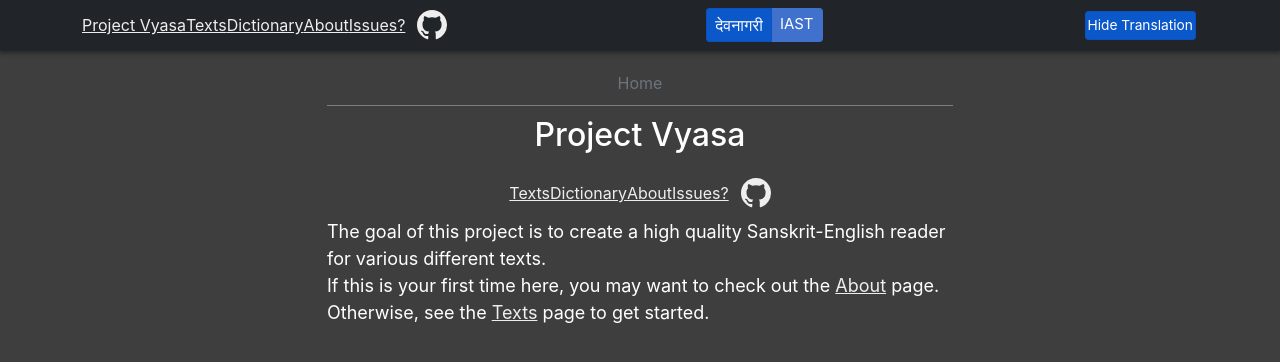
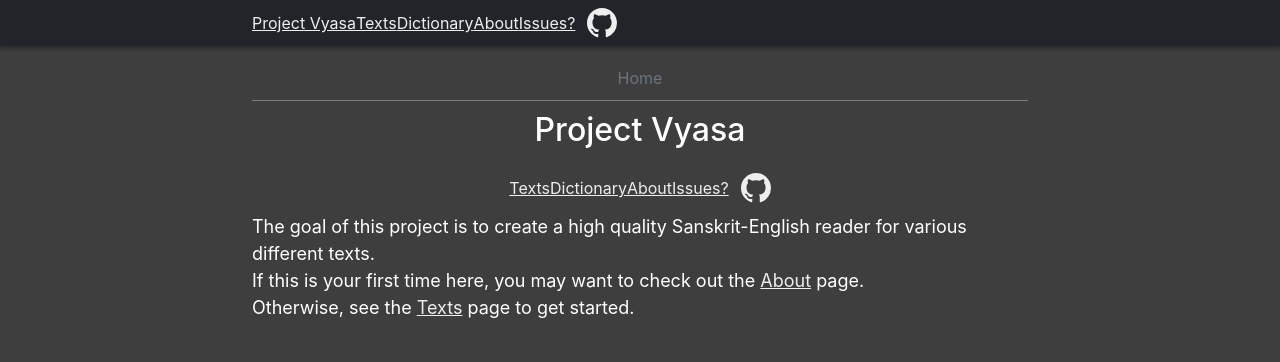
Before and after one commit to pmarathe25/Project-Vyasa, a Gatsby site: page / in a window 1280 px wide. Built offline with nearby package versions, Linux system fonts and the light colour scheme; Gatsby itself is replaced by a stand-in of ours.

Commit message:
Hides text-related buttons on non-text pages, reduces font size slightly

```diff
--- a/src/components/layout.js
+++ b/src/components/layout.js
@@ -9,7 +9,7 @@ import { TranslationToggle } from './translationToggle'
 import { TransliterationModeSelect } from './transliterationModeSelect'
 import NavMenu from './navMenu'
 
-const Layout = ({ location, pageTitle, children, maxWidth = "var(--centered-content-width)" }) => {
+const Layout = ({ location, pageTitle, children, maxWidth = "var(--centered-content-width)", showTextSettings = false }) => {
     const data = useStaticQuery(graphql`
         query {
         site {
@@ -26,17 +26,17 @@ const Layout = ({ location, pageTitle, children, maxWidth = "var(--centered-cont
             <title>{pageTitle} | {data.site.siteMetadata.title}</title>
             <Seo location={location} title={pageTitle} />
             <AutohidingNavbar isExpanded={navExpanded} setIsExpanded={setNavExpanded}>
-                <Container>
+                <Container style={{ maxWidth: "var(--centered-content-width)" }}>
                     <Link to="/" className={brandLink}>
                         Project Vyasa
                     </Link>
 
                     <Navbar.Collapse id="responsive-navbar-nav">
                         <NavMenu navExpanded={navExpanded} useClass="top-bar-links" />
-                        <TransliterationModeSelect navExpanded={navExpanded} />
+                        {showTextSettings ? <TransliterationModeSelect navExpanded={navExpanded} /> : <></>}
                     </Navbar.Collapse>
 
-                    <TranslationToggle navExpanded={navExpanded} />
+                    {showTextSettings ? <TranslationToggle navExpanded={navExpanded} /> : <></>}
 
                     <Navbar.Toggle aria-controls="responsive-navbar-nav" />
                 </Container>
--- a/src/components/translationToggle.js
+++ b/src/components/translationToggle.js
@@ -6,11 +6,13 @@ import { SettingsContext } from "./settingsContext";
 export const TranslationToggle = ({ navExpanded }) => {
     const style = {
         fontSize: "13.75px",
+        width: "fit-content",
+        minWidth: "110px",
         height: "fit-content",
         marginTop: "auto",
         marginBottom: navExpanded ? "10px" : "auto",
-        marginLeft: navExpanded ? 0 : "auto",
-        marginRight: navExpanded ? 0 : "auto",
+        marginLeft: navExpanded ? "0px" : "auto",
+        marginRight: navExpanded ? "0px" : "auto",
         paddingLeft: "2px", paddingRight: "2px",
         paddingTop: "3px", paddingBottom: "3px",
     };
--- a/src/components/transliterationModeSelect.js
+++ b/src/components/transliterationModeSelect.js
@@ -5,11 +5,11 @@ import { SettingsContext } from "./settingsContext";
 
 export const TransliterationModeSelect = ({ navExpanded }) => {
     const style = {
-        paddingBottom: navExpanded ? "10px" : 0,
+        paddingBottom: navExpanded ? "10px" : "0px",
         height: "fit-content",
         marginTop: "auto", marginBottom: "auto",
-        marginLeft: navExpanded ? 0 : "auto",
-        marginRight: navExpanded ? 0 : "auto"
+        marginLeft: navExpanded ? "0px" : "auto",
+        marginRight: navExpanded ? "0px" : "auto",
     };
 
     return (
--- a/src/components/verse.js
+++ b/src/components/verse.js
@@ -189,7 +189,7 @@ const Verse = ({ text, wordByWord, translation }) => {
         marginBottom: "8px",
     };
 
-    const fontSize = isMobile ? "17px" : "19.5px";
+    const fontSize = isMobile ? "17px" : "19px";
     const translationFontSize = isMobile ? "14.75px" : "16px";
 
     const verseTextComp = (
--- a/src/pages/texts/{textJson.work}/{textJson.section}.js
+++ b/src/pages/texts/{textJson.work}/{textJson.section}.js
@@ -11,6 +11,7 @@ const Section = ({ location, data }) => {
         <Layout
             location={location} pageTitle={data.textJson.section}
             maxWidth={showTranslation ? "var(--max-content-width)" : "var(--centered-content-width)"}
+            showTextSettings={true}
         >
             < p style={{ textAlign: "center", color: "var(--text-dark-gray-color)" }}>
                 Click or tap on verses to see word-level analysis.
--- a/src/styles/global.css
+++ b/src/styles/global.css
@@ -4,7 +4,7 @@
     --text-gray-color: rgba(255, 255, 255, 0.85);
     --text-dark-gray-color: rgba(255, 255, 255, 0.75);
     --max-content-width: 1200px;
-    --centered-content-width: 650px;
+    --centered-content-width: 800px;
 }
 
 html,
```
